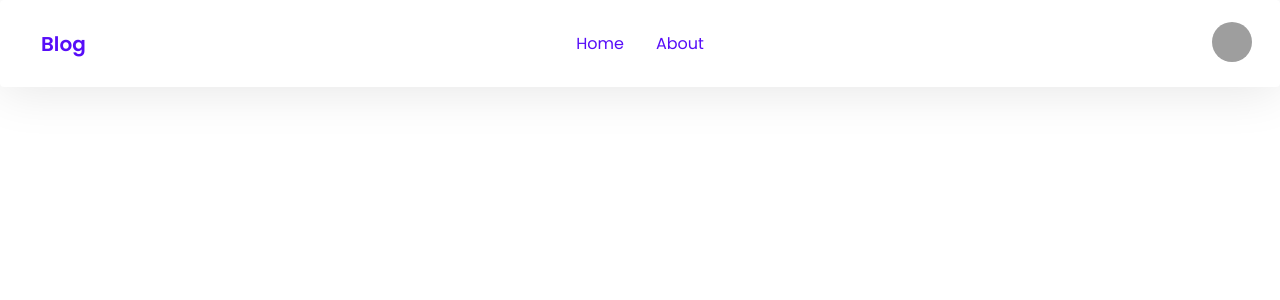
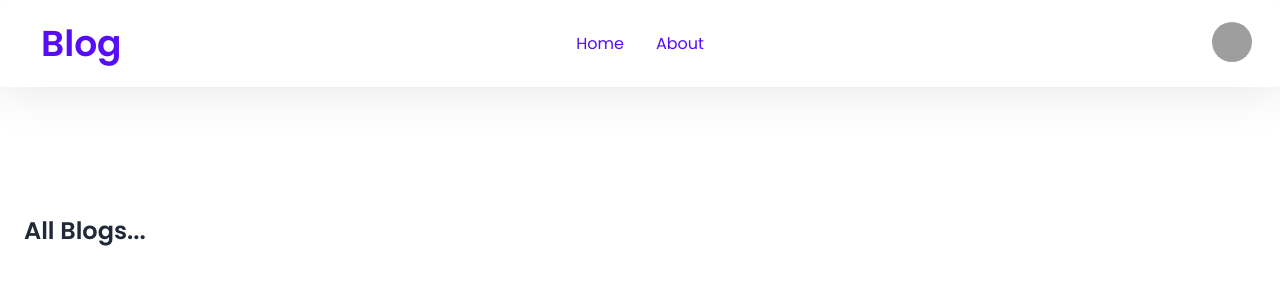
Before and after one commit to EkramH/blog-client-side, a React (Create React App) app: page / in a window 1280 px wide. Shown: the top 300 px of the page. Built offline with nearby package versions, Linux system fonts and the light colour scheme; grey boxes are pictures that could not be loaded.

Commit message:
home pase and fetch json

```diff
--- a/src/App.js
+++ b/src/App.js
@@ -1,10 +1,12 @@
 import "./App.css";
 import Header from "./components/Header";
+import Home from "./pages/home/Home";
 
 function App() {
   return (
     <div>
       <Header />
+      <Home />
     </div>
   );
 }
--- a/src/components/Header.js
+++ b/src/components/Header.js
@@ -20,7 +20,7 @@ const Header = () => {
                 </li>
               </ul>
             </div>
-            <a href="ee" className="btn btn-ghost normal-case text-xl">
+            <a href="ee" className="btn btn-ghost normal-case text-4xl">
               Blog
             </a>
           </div>
--- /dev/null
+++ b/src/pages/home/Home.js
@@ -0,0 +1,19 @@
+import React, { useEffect, useState } from "react";
+
+const Home = () => {
+  const [blogs, setBlogs] = useState([]);
+  useEffect(() => {
+    fetch("data.json")
+      .then((res) => res.json())
+      .then((data) => setBlogs(data));
+  }, []);
+
+  console.log(blogs);
+  return (
+    <div className="container mx-auto px-6 my-32">
+      <h2 className="text-2xl font-semibold">All Blogs...</h2>
+    </div>
+  );
+};
+
+export default Home;
```
